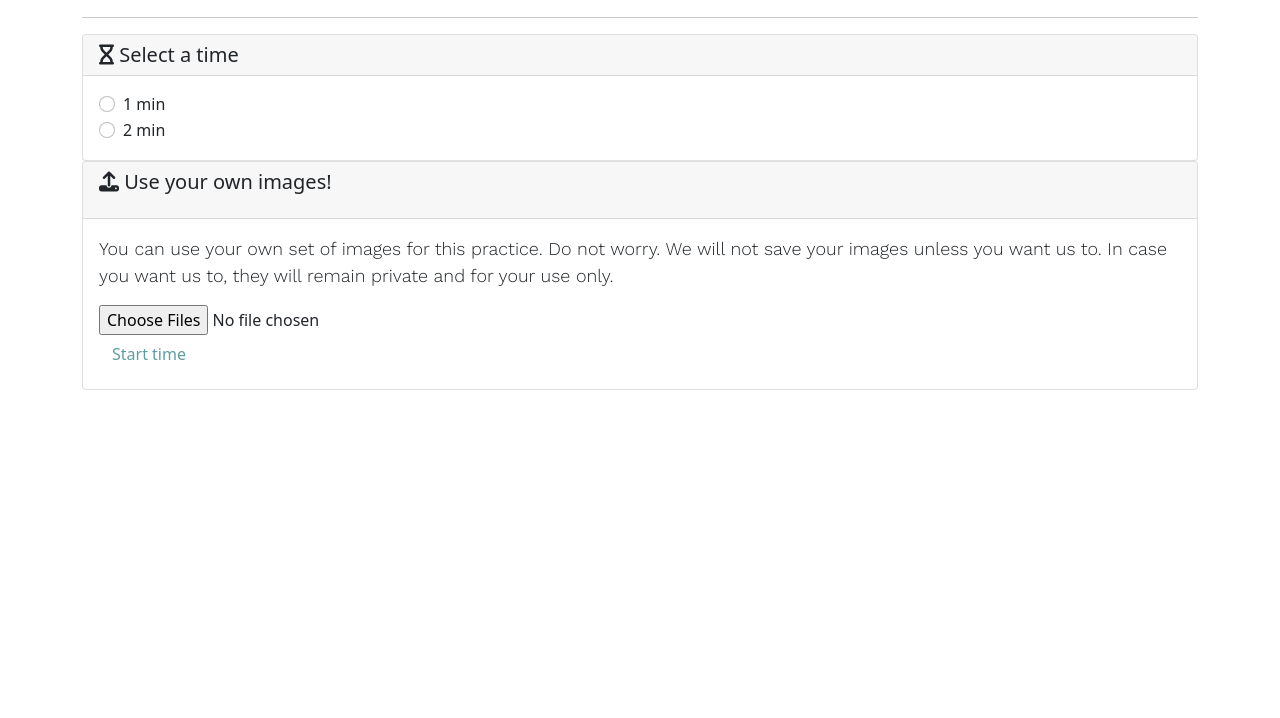
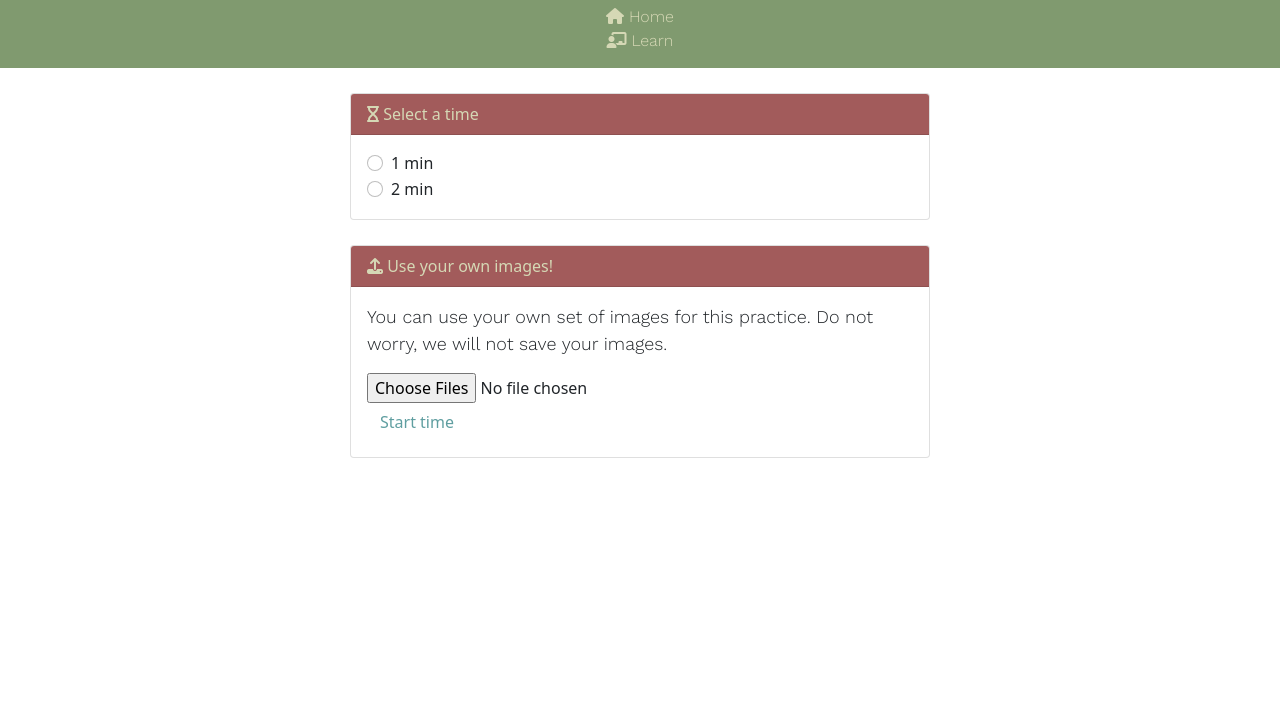
Before and after one commit to ajserrano9310/FigureDrawingApp, a website: page views/practice-nofiles.html in a window 1280 px wide. Shown: the part 82-800 px from the top of the page. Drawn offline with nearby package versions, Linux system fonts and the light colour scheme; files that its build step writes are made by us from their sources; files whose address does not match are found by name.

Commit message:
day 23: getting there

```diff
--- a/scripts/timer.js
+++ b/scripts/timer.js
@@ -24,12 +24,10 @@ var captionText = document.getElementById("caption");
 var closeBtn = document.getElementById("closeBTN");
 closeBtn.onclick = function () {
   modal.style.display = "none";
+  captionText.textContent = "";
+  index = 0;
   stopTimer();
 };
-
-function consologgin(x){
-  console.log(x);
-}
 
 /*
  * SET ARRAY OF IMAGES
@@ -71,8 +69,6 @@ function setImage(i) {
   let urlString = "url(" + imagesFromDB[i] + ")";
   modal.style.backgroundImage = urlString;
   console.log("Image set no prob");
-
-
 
 }
 
--- a/styles/modal.css
+++ b/styles/modal.css
@@ -32,8 +32,8 @@
     width: 100%;
     background-color: gray;
     position: absolute;
-    bottom: 6px;
-    left: -3px;
+    bottom: 0px;
+    left: 0px;
     opacity: 0.5;
   }
 
--- a/views/practice-nofiles.html
+++ b/views/practice-nofiles.html
@@ -1,12 +1,9 @@
 <!DOCTYPE html>
 <html lang="en">
+
 <head>
-    <link
-      href="https://cdn.jsdelivr.net/npm/bootstrap@5.1.3/dist/css/bootstrap.min.css"
-      rel="stylesheet"
-      integrity="sha384-1BmE4kWBq78iYhFldvKuhfTAU6auU8tT94WrHftjDbrCEXSU1oBoqyl2QvZ6jIW3"
-      crossorigin="anonymous"
-    />
+  <link href="https://cdn.jsdelivr.net/npm/bootstrap@5.1.3/dist/css/bootstrap.min.css" rel="stylesheet"
+    integrity="sha384-1BmE4kWBq78iYhFldvKuhfTAU6auU8tT94WrHftjDbrCEXSU1oBoqyl2QvZ6jIW3" crossorigin="anonymous" />
 
   <meta charset="UTF-8" />
   <meta http-equiv="X-UA-Compatible" content="IE=edge" />
@@ -15,105 +12,122 @@
   <!-- Style files -->
   <link rel="stylesheet" href="modal.css" />
   <link rel="stylesheet" href="style.css" />
+  <link rel="stylesheet" href="practice-page-styles.css">
+  <link rel="stylesheet" href="user-selections.css">
+  <link rel="stylesheet" href="common.css" >
 
   <!-- Fonts -->
   <link rel="preconnect" href="https://fonts.googleapis.com" />
   <link rel="preconnect" href="https://fonts.gstatic.com" crossorigin />
   <link
     href="https://fonts.googleapis.com/css2?family=Merriweather:wght@300&family=Montserrat&family=Roboto:wght@100&family=Ubuntu:wght@300&family=Work+Sans:wght@300&display=swap"
-      rel="stylesheet"
-    />
+    rel="stylesheet" />
 
   <!-- Font awesome link -->
-    <script
-      src="https://kit.fontawesome.com/89202e165b.js"
-      crossorigin="anonymous"
-    ></script>
+  <script src="https://kit.fontawesome.com/89202e165b.js" crossorigin="anonymous"></script>
 
   <title>Gesture</title>
 </head>
 
 <body>
-    <div class="container">
-      <div class="page-headers">
+  <div class="practice-header-wrapper">
+    <div class="page-header">
 
-        <h1>How does it work?</h1>
-        <div class="descriptions">
-          <p> Select how long each image will be displayed.</p>
+      Your own set
     </div>
 
-        <div>
-            <hr />
+    <div class="page-links-wrapper">
+      <div class="sub-links">
+
+        <div class="home">
+          <a class="highlight" href="/">
+            <i class="fa-solid fa-house"></i>
+            Home
+          </a>
         </div>
+
+        <div class="learn">
+          <a class="highlight" href="#">
+            <i class="fa-solid fa-chalkboard-user"></i>
+            Learn
+          </a>
+        </div>
+
+      </div>
+    </div>
+
+  </div>
+
+  <div class="spacing"></div>
+  <div class="user-selections-wrapper">
+
+    <div class="user-time-selection">
 
       <div class="card">
         <div class="card-header">
-              <h5 class="mb-0 lead">
+          <div class="selection-header">
             <i class="fa-solid fa-hourglass"></i>
             Select a time
-              </h5>
+
+          </div>
+
+
         </div>
 
         <div class="card-body">
           <div class="form-check">
-                <input
-                  class="form-check-input"
-                  type="radio"
-                  name="time"
-                  id="timer1"
-                  value="1"
-                />
+            <input class="form-check-input" type="radio" name="time" id="timer1" value="1" />
             1 min
           </div>
 
           <div class="form-check">
-                <input
-                  class="form-check-input"
-                  type="radio"
-                  name="time"
-                  id="timer2"
-                  value="2"
-                />
+            <input class="form-check-input" type="radio" name="time" id="timer2" value="2" />
             2 min
           </div>
         </div>
       </div>
 
+    </div>
+
+    <div class="spacing"></div>
+    <div class="user-image-selection">
+
       <div class="card">
-            <div class="card-header" id="headingOne">
-              <h5 class="mb-0">
-                  <p class="lead">
-                    <!--Personal Images-->
+        <div class="card-header">
+          <div class="selection-header">
             <i class="fa-solid fa-upload"></i>
             Use your own images!
-                  </p>
-                </button>
-              </h5>
+            </div>
+              <!--Personal Images-->
+
+
         </div>
 
         <div class="card-body">
           <div class="descriptions">
             <p>
               You can use your own set of images for this practice. Do not
-                    worry. We will not save your images unless you want us to. In
-                    case you want us to, they will remain private and for your use
-                    only.
+              worry, we will not save your images.
             </p>
           </div>
           <div>
-                  <input type="file" id="image_input" webkitdirectory multiple />
+            <input value="false" type="file" id="image_input" webkitdirectory multiple />
           </div>
-                <a
-                  class="btn btn-link time-select"
-                  onclick="activateModal()"
-                  role="button"
-                  >Start time</a
-                >
+          <a class="btn btn-link time-select" onclick="activateModal()" role="button">Start time</a>
         </div>
       </div>
 
     </div>
+
+
+
+
   </div>
+
+
+
+
+
 
   <div id="myModal" class="modal">
     <span id="closeBTN" class="close">&times;</span>
@@ -126,4 +140,5 @@
   <script src="http://code.jquery.com/jquery-3.1.0.min.js"></script>
   <script src="/timer.js"></script>
 </body>
+
 </html>
```
Also changed, not shown: views/gestureView.html (+24 -60 lines), views/index.html (+1 -1 lines). Lines whose indentation alone changed are shown as unchanged.
